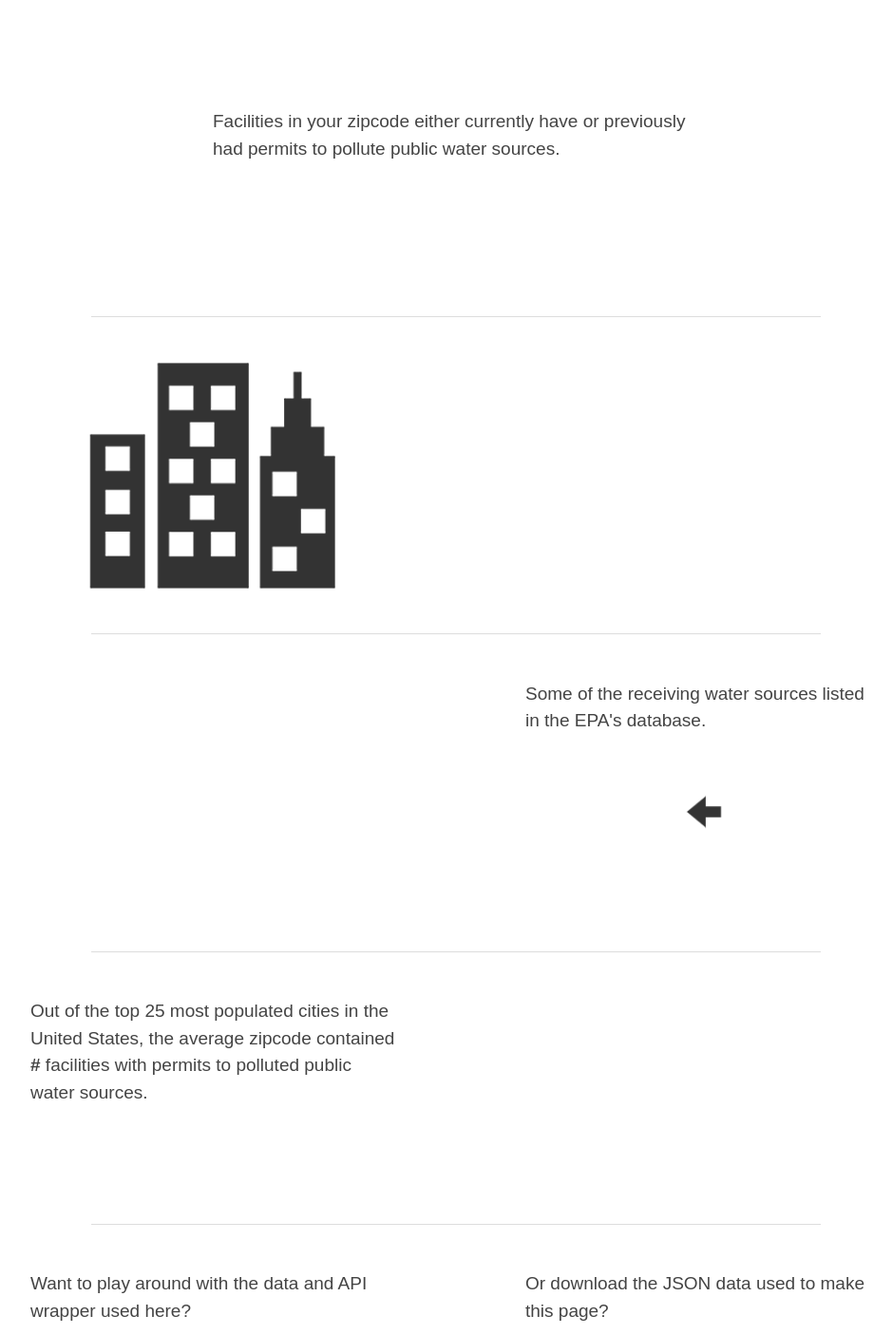
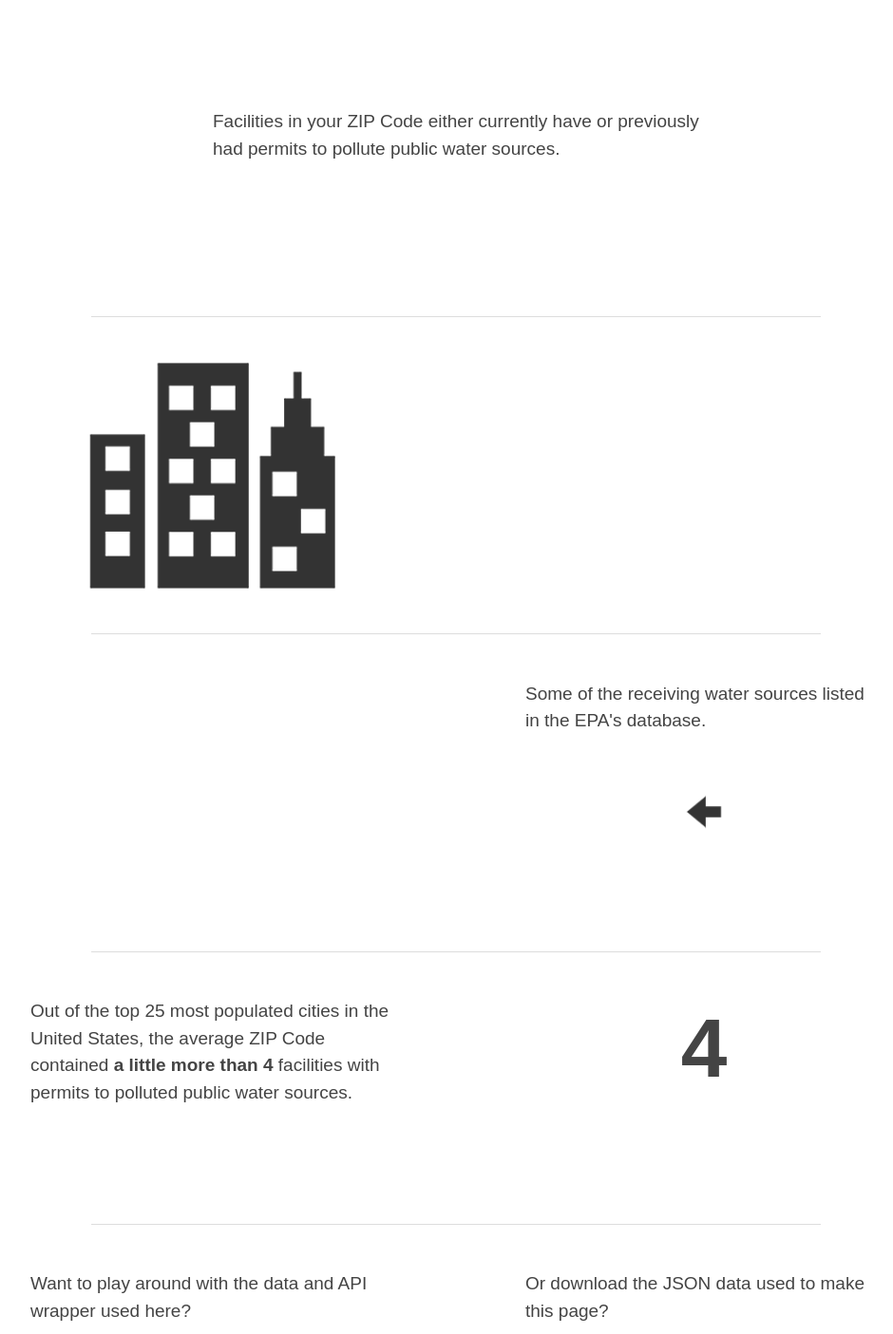
Before and after one commit to zachwill/madewithdata, a Python web app: template app/templates/epa_data/pcs_zipcode.html in a window 1280 px wide. Shown: the part 70-1475 px from the top of the page at 95% size, without its empty margins (160-1100 px from the left). Run offline with Jinja, Linux system fonts and the light colour scheme; the template is opened without the code that fills it, so the values that code supplies are empty; style sheets or scripts are compiled from the project's sources; some libraries are stand-ins or nearby versions.

Commit message:
Updates to PCS page

```diff
--- a/app/templates/epa_data/pcs_zipcode.html
+++ b/app/templates/epa_data/pcs_zipcode.html
@@ -6,7 +6,6 @@
 
 
 {% block js %}
-<script type="text/javascript" src="/static/js/epa_pcs.js"></script>
 {% endblock %}
 
 
@@ -14,7 +13,7 @@
 
 <div class="pcs">
     <h2>{{ count }}</h2>
-    <p class="top">Facilities in your zipcode either currently have or previously
+    <p class="top">Facilities in your ZIP Code either currently have or previously
     had permits to pollute public water sources.
     </p>
 </div>
@@ -63,10 +62,15 @@
 <div class="pcs clearfix">
     <div class="float_left">
         <p>Out of the top 25 most populated cities in the United States, the
-        average zipcode contained <strong>#</strong> facilities with permits to polluted
-        public water sources.</p>
+        average ZIP Code contained
+        <strong><a href="https://github.com/zachwill/epa_pcs_zip_codes">
+            a little more than 4</a></strong>
+        facilities with permits to polluted public water sources.</p>
     </div>
-    <div class="float_right"></div>
+    <div class="float_right">
+      <a class="average"
+         href="https://github.com/zachwill/epa_pcs_zip_codes">4</a>
+    </div>
 </div>
 <hr />
 <div class="pcs clearfix">
--- a/static/css/epa.css
+++ b/static/css/epa.css
@@ -20,6 +20,11 @@ hr{border-top:1px solid #DDD;margin:50px auto;width:60%;}
 .pcs .building:hover{color:#b400b6;}
 .pcs li.empty{height:19px;}
 .pcs .arrow_img{background:url('/static/img/arrow.png') no-repeat center 60%;height:250px;}
+.pcs strong a{color:#444;text-decoration:none;}
+.pcs strong a:hover{color:#b400b6;}
+.pcs .average{color:#444;display:block;font-size:92px;font-weight:bold;text-align:center;text-decoration:none;}
+.pcs .average:hover{color:#b400b6;}
+.pcs em{display:block;text-align:center;}
 .pcs .github{background:url('/static/img/github.png') no-repeat center center;height:128px;margin:60px 0;}
 .pcs .github:after{content:url('/static/img/github_hover.png');display:none;}
 .pcs .github:hover{background:url('/static/img/github_hover.png') no-repeat center center;}
--- a/static/css/epa.less
+++ b/static/css/epa.less
@@ -1,3 +1,5 @@
+@color: #b400b6;
+
 header{ margin-bottom: 100px; }
 .left h2, .right form{ margin-top: 20px; }
 .left{
@@ -91,7 +93,7 @@ hr{
       text-decoration:none;
   }
   .building:hover{
-      color:#b400b6;
+      color: @color;
   }
   li.empty{
     height: 19px;
@@ -99,6 +101,30 @@ hr{
   .arrow_img{
       background:url('/static/img/arrow.png') no-repeat center 60%;
       height: 250px;
+  }
+  strong{
+    a{
+      color: #444;
+      text-decoration: none;
+    }
+    a:hover{
+      color: @color;
+    }
+  }
+  .average {
+      color: #444;
+      display: block;
+      font-size: 92px;
+      font-weight: bold;
+      text-align: center;
+      text-decoration: none;
+  }
+  .average:hover{
+    color: @color;
+  }
+  em{
+    display: block;
+    text-align: center;
   }
   .github{
       background:url('/static/img/github.png') no-repeat center center;
@@ -122,7 +148,7 @@ hr{
       text-align: center;
       width: 100%;
   }
-  .json_data:hover { color: #b400b6; }
+  .json_data:hover { color: @color; }
 }
 
 /* iPad [portrait + landscape] */
--- a/static/js/epa.js
+++ b/static/js/epa.js
@@ -11,8 +11,8 @@ ns.selectChange = function() {
       input = paragraph.children('input');
 
   if (value == 'pcs') {
-    label.text('Zipcode');
-    input.attr('placeholder', 'Your Zipcode')
+    label.text('ZIP Code');
+    input.attr('placeholder', 'Your ZIP Code')
          .css('width', '');
   } else if (value == 'radinfo') {
     label.text('Location');
```
